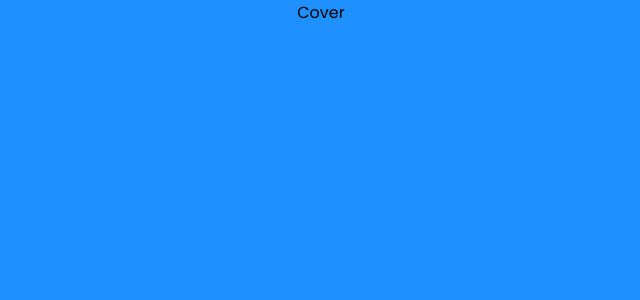
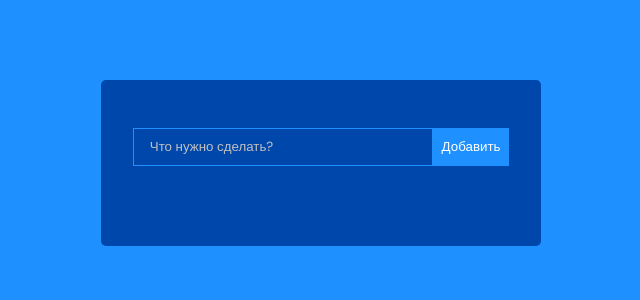
Before and after one commit to Eugenio7779/todo-app, a React (Create React App) app: page / in a window 1280 px wide. Shown: the top 300 px of the page, without its empty margins (319-959 px from the left). Built offline with nearby package versions, Linux system fonts and the light colour scheme.

Commit message:
feat: add form

```diff
--- a/public/index.html
+++ b/public/index.html
@@ -2,7 +2,7 @@
 <html lang="en">
   <head>
     <meta charset="utf-8" />
-    <link rel="icon" href="%PUBLIC_URL%/favicon.ico" />
+    <link rel="icon" href="%PUBLIC_URL%/favicon.png" />
     <meta name="viewport" content="width=device-width, initial-scale=1" />
     <meta name="theme-color" content="#000000" />
     <meta
--- a/src/App.css
+++ b/src/App.css
@@ -25,21 +25,21 @@ h1 {
 }
 
 .Cover {
-  background: #1A1A40;
+  background: #0047AB;
   margin-top: 5rem;
   padding: 2rem;
   border-radius: 5px;
 }
 
-.Form {
+.AppForm {
   width: 100%;
   margin-bottom: 1rem;
 }
 
-.todo-input {
+.TodoInput {
   outline: none;
   background: none;
-  border: 1px solid #8758ff;
+  border: 1px solid #1E90FF;
   padding: 0.5rem 1rem;
   margin-top: 1rem;
   margin-bottom: 2rem;
@@ -47,12 +47,12 @@ h1 {
   color: #fff;
 }
 
-.todo-input::placeholder {
-  color: #ffffff4d;
+.TodoInput::placeholder {
+  color: #C0C0C0;
 }
 
-.todo-btn {
-  background: #8758ff;
+.TodoBtn {
+  background: #1E90FF;
   color: #fff;
   border: none;
   padding: 0.55rem;
@@ -63,7 +63,7 @@ h1 {
   display: flex;
   justify-content: space-between;
   align-items: center;
-  background: #8758ff;
+  background: #1E90FF;
   color: #fff;
   padding: 0.75rem 1rem;
   border-radius: 5px;
--- /dev/null
+++ b/src/components/AppForm.js
@@ -0,0 +1,10 @@
+import React from 'react'
+export const AppForm = () => {
+    return(
+        <form className='AppForm'>
+            <input type='text' className='TodoInput'
+            placeholder='Что нужно сделать?'/>
+            <button type='submit' className='TodoBtn'>Добавить</button>
+        </form>
+          )
+}
--- a/src/components/Cover.js
+++ b/src/components/Cover.js
@@ -1,6 +1,9 @@
 import React from 'react'
+import { AppForm } from './AppForm'
 export const Cover = () => {
     return(
-        <div>Cover</div>
+        <div className='Cover'>
+            <AppForm/>
+        </div>
     )
 }
--- a/src/components/Form.js
+++ /dev/null
@@ -1,6 +0,0 @@
-import React from 'react'
-export const Form = () => {
-    return(
-        <div>Form</div>
-    )
-}
```
Also changed, not shown: public/favicon.png (added), 1 other file (tests, documents, lock files or other folders).
